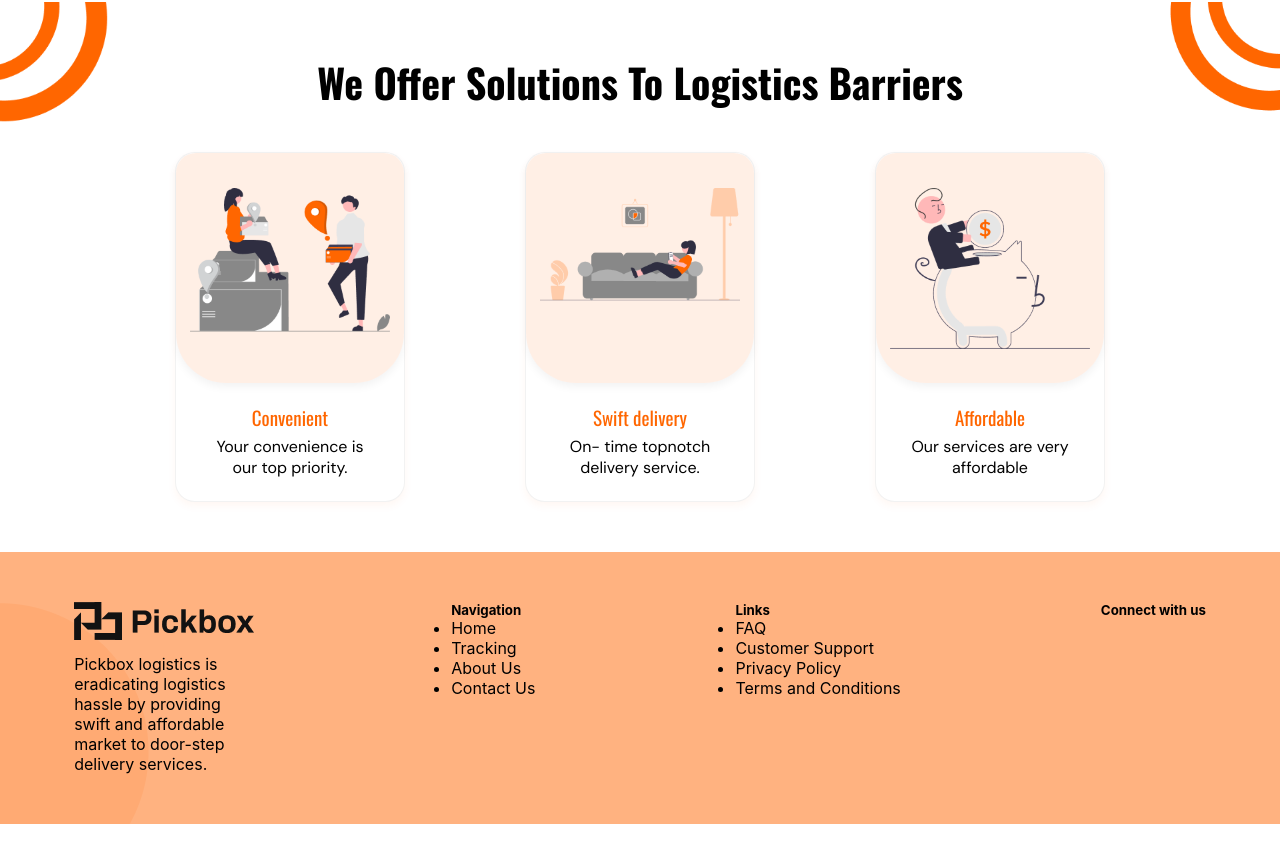
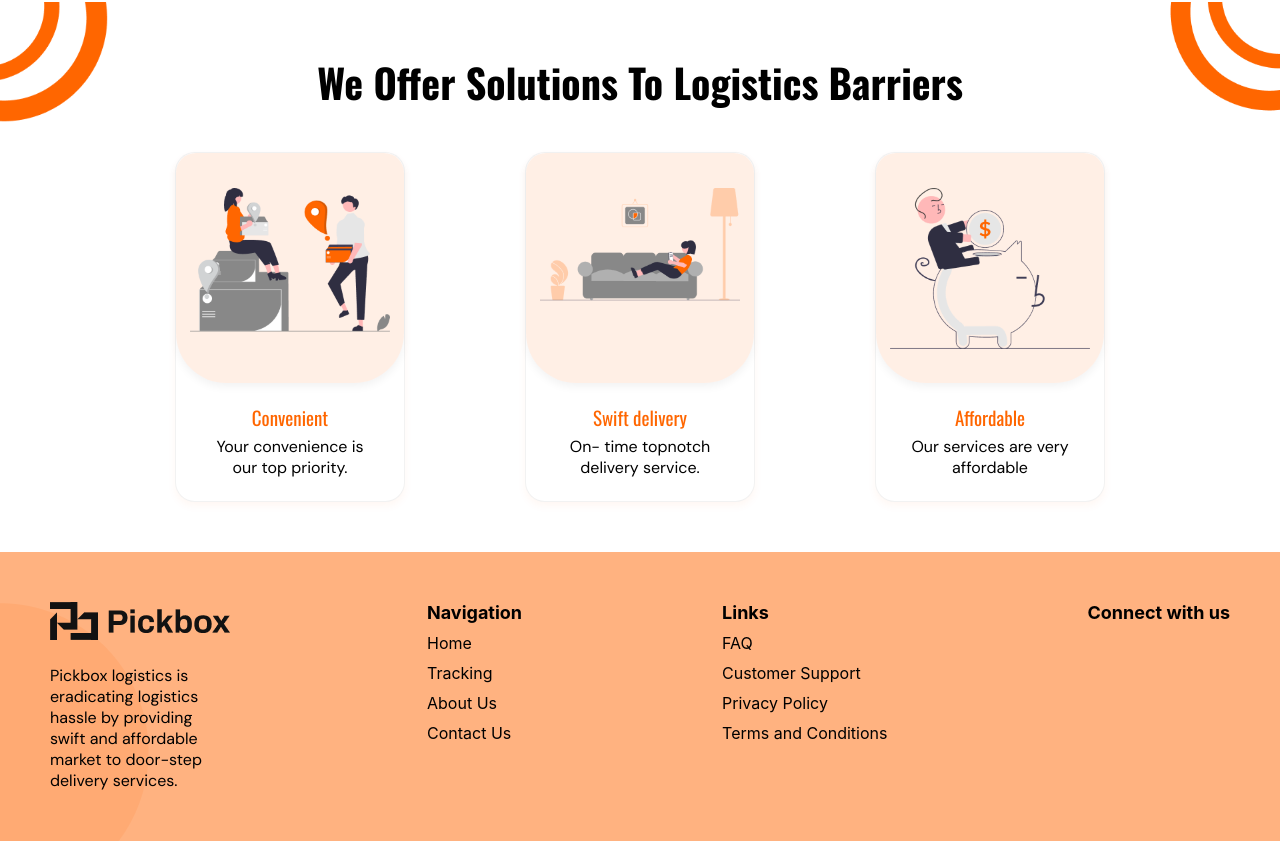
Before and after one commit to Pickbox-Project/Pickbox-frontend, a React (Create React App) app: page / in a window 1280 px wide. Shown: the part 1306-2147 px from the top of the page. Built offline with nearby package versions, Linux system fonts and the light colour scheme.

Commit message:
Mada a change ot the Solution Component and Started Styling Footer Component

```diff
--- a/src/Components/Footer/Footer.css
+++ b/src/Components/Footer/Footer.css
@@ -13,8 +13,18 @@
 
 .footer-logo-text {
     width: 15%;
+    font-family: "DM Sans", sans-serif;
 }
 
 .footer-text {
-    margin-top: 10px;
+    margin-top: 20px;
 }
+
+.navigation-links li {
+    list-style: none;
+    margin: 10px 0px 10px 0px;
+}
+
+.footer-title {
+    font-size: 18px;
+}
```
